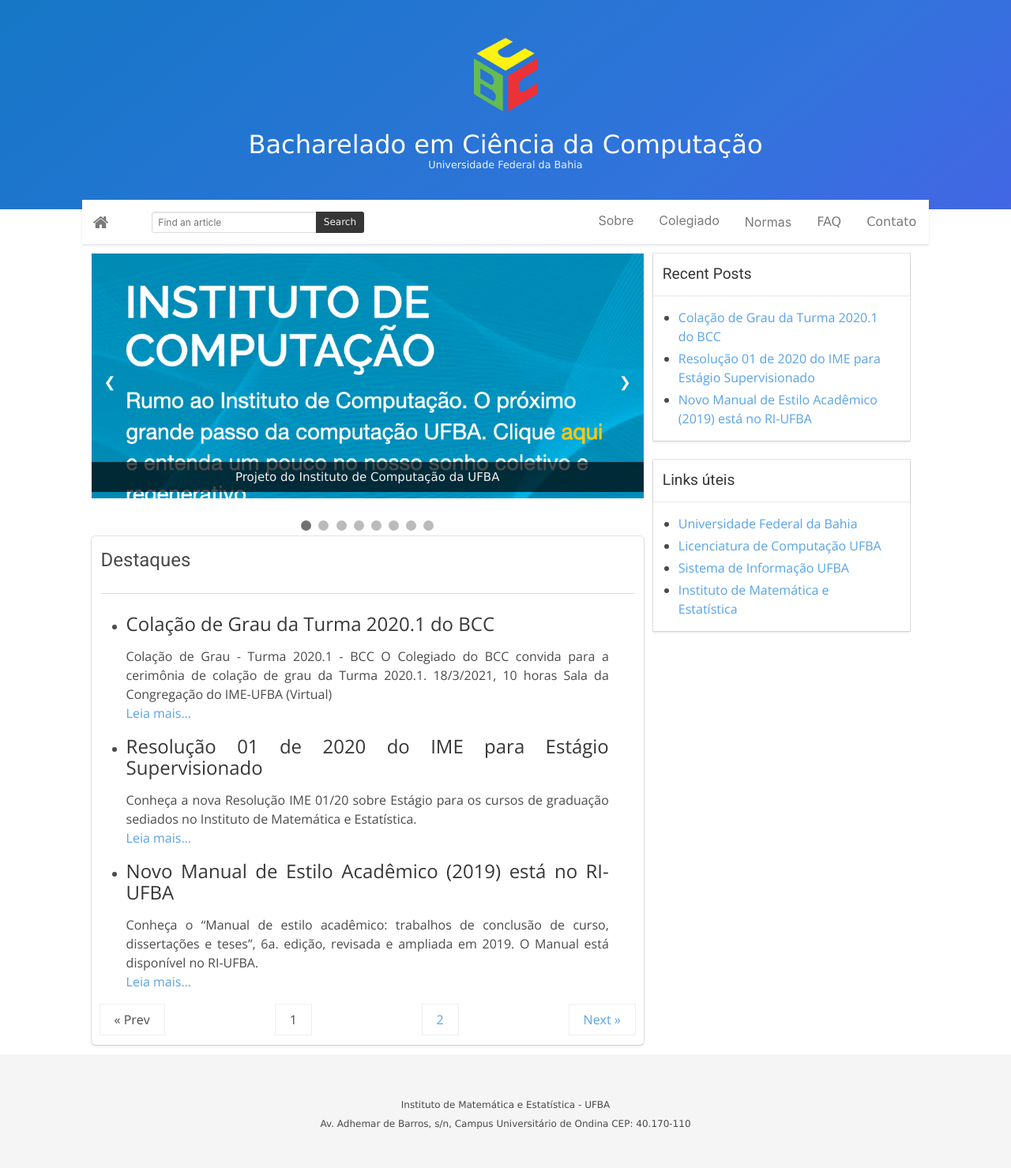
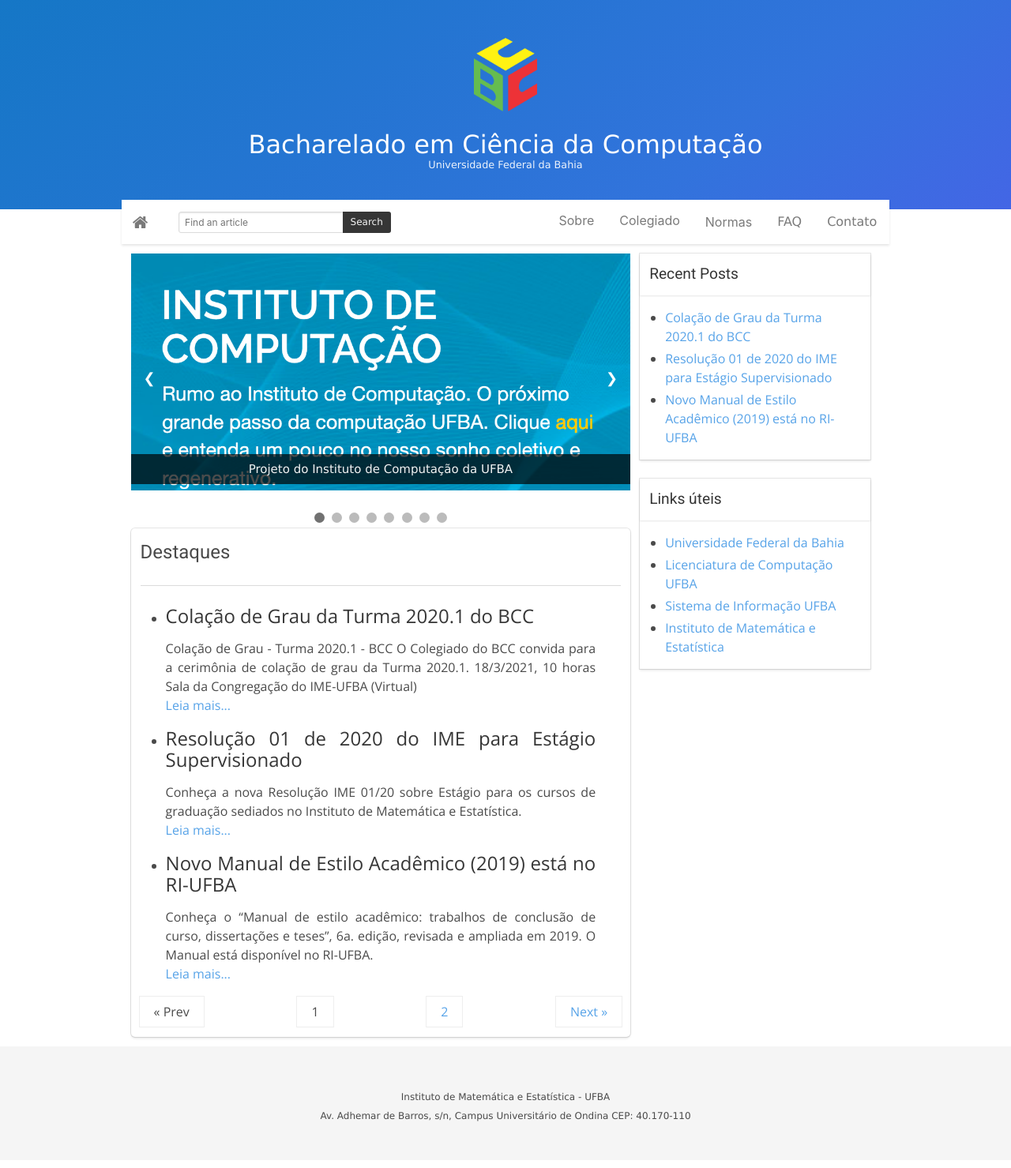
Before and after one commit to bcc-ufba/bcc-ufba.github.io, a Jekyll site: the page built from index.html, in a window 1280 px wide. Shown: the whole page at 79% size. Built offline with Jekyll 4.4.1, drawn with Linux system fonts in a browser that asks for light colours; the list of posts is cut into pages by our own code.

Commit message:
Update custom.css

```diff
--- a/assets/css/custom.css
+++ b/assets/css/custom.css
@@ -12,15 +12,15 @@
 .slideshow-container {
   position: relative;
   display: block;
-  max-width: 990px;
+  max-width: 950px;
   height: 100%;
-  max-height: 310px;
+  max-height: 300px;
   margin: 0 auto;
 }
 
 .slideshow-container img {
-  width:990px;
-  height:310px;
+  width:950px;
+  height:300px;
   object-fit: cover;
 }
 /* Next & previous buttons */
@@ -183,7 +183,7 @@
 }
 
 .main-container {
-    max-width: 1100px;
+    max-width: 1000px;
     margin: 0 auto;
     padding-left: 2%;
     padding-right: 2%;
```
